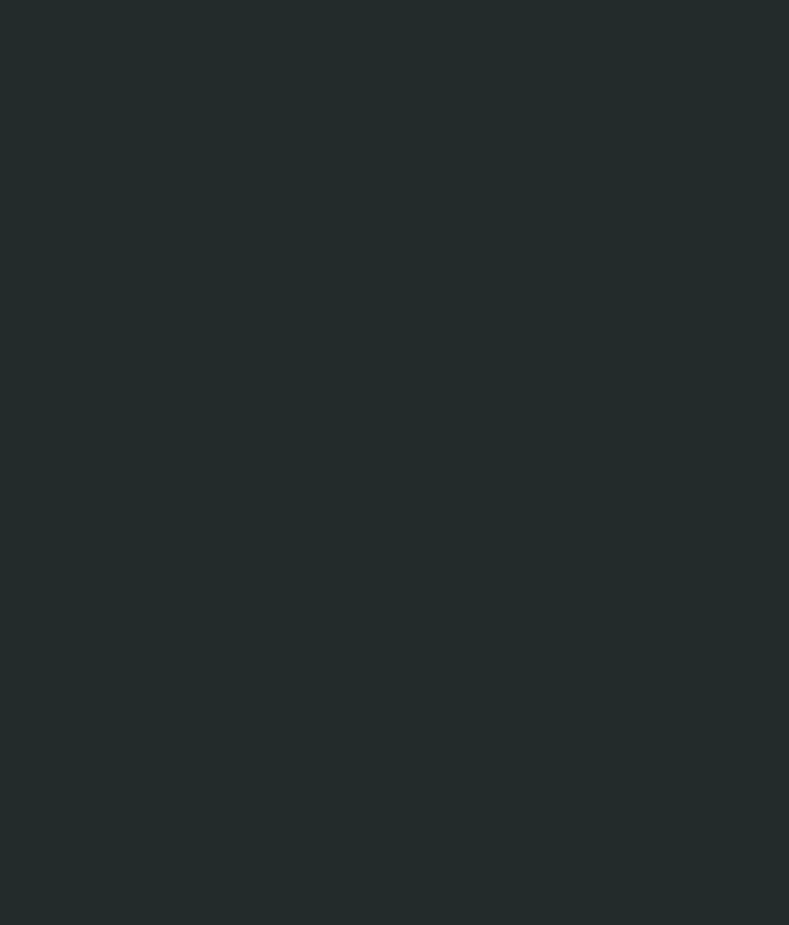
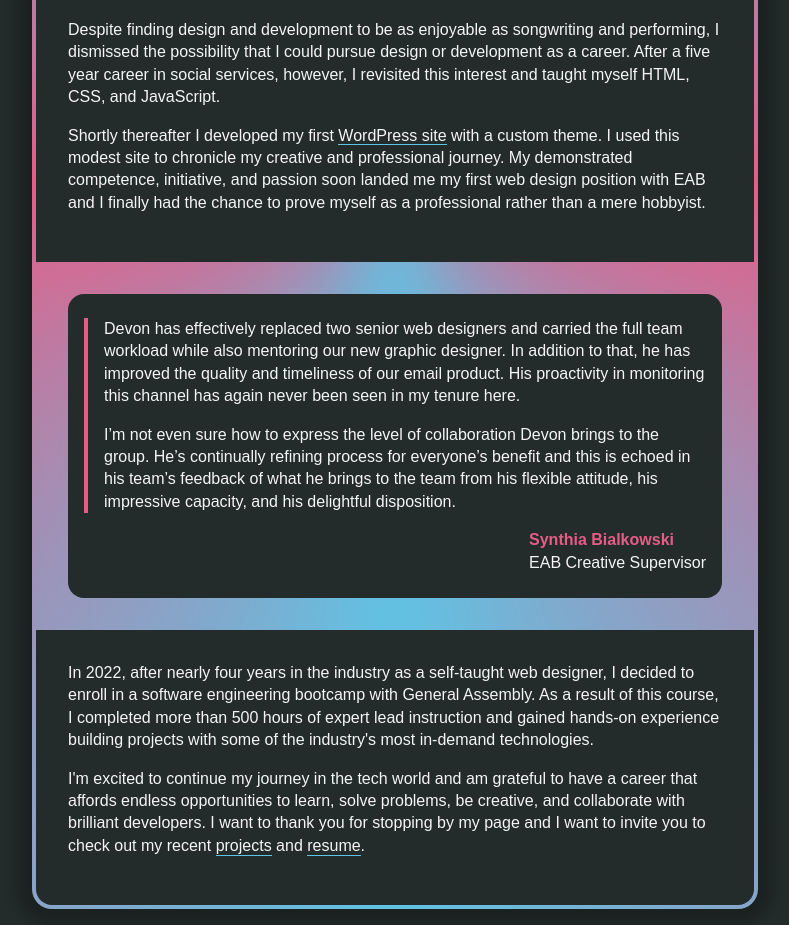
Before and after one commit to linesbydevon/devon_jones_portfolio, a React (Create React App) app in the folder drj_portfolio/: page / in a window 1280 px wide. Shown: the part 560-1485 px from the top of the page, without its empty margins (245-1034 px from the left). Before the commit the page ends 800 px from the top, so only its background shows below. Built offline with nearby package versions, Linux system fonts and the light colour scheme.

Commit message:
updated homepage and removed quote section from resume route

```diff
--- a/drj_portfolio/src/App.css
+++ b/drj_portfolio/src/App.css
@@ -161,7 +161,7 @@ h1{
 }
 
 .info p{
-  font-size: 1.2rem;
+  font-size: 1rem;
 }
 
 .socialLinks{
@@ -199,9 +199,66 @@ h1{
   fill: var(--wrapperColor)
 }
 
+/*=========
+HOME
+=========== */
+
+.home{
+  border-radius: 0 0 16px 16px;
+  overflow: hidden;
+}
+
+.home .copy{
+  background: var(--backgroundColor);
+  padding: 32px;
+
+}
+
+.copy a{
+  color: rgba(var(--fontColor),1);
+  text-decoration: none;
+  padding-bottom: .8px;
+  border-bottom: 1px solid var(--gradientColor1);
+  transition: border-color .6s ease;
+}
+.copy a:hover{
+  border-color: var(--gradientColor2);
+}
+
+.home h2{
+  margin-bottom: 24px;
+}
+
+.home .quoteContainer{
+  padding: 32px;
+}
+
+.home figure{
+  width: 100%;
+  padding: 24px 16px;
+  background: var(--backgroundColor);
+  border-radius: 16px;
+  position: relative;
+}
+
+.home figure blockquote{
+  padding-left: 16px;
+  border-left: 4px solid var(--gradientColor2);
+}
+
+.home figure .captionContainer{
+  display: flex;
+  justify-content: flex-end;
+}
+
+.home figure figcaption span{
+  font-weight: bold;
+  color: var(--gradientColor2);
+}
+
 
 /* ==========
-BODY STUFF
+RESUME STUFF
 ========== */
 
 main{
@@ -397,7 +454,7 @@ padding-top: 32px;
 
 }
 
-figcaption{
+/* figcaption{
   text-align: center;
   background: linear-gradient(to top, var(--wrapperColor) 60%, rgba(0,0,0,0) 60%)
 }
@@ -419,18 +476,18 @@ figcaption img:hover, #references img:hover{
 figcaption img {
   width: 150px;
 
-}
+} */
 
 
 
-blockquote{
+/* blockquote{
   background: var(--wrapperColor);
   padding: 32px;
 }
 blockquote p{
   max-width: 450px;
   margin: 0 auto 1em;
-}
+} */
 
 
 /*=====================
@@ -560,7 +617,6 @@ h1{
 }
 
 .info p{
-  font-size: 1.2rem;
 }
 
 /* ==========
--- a/drj_portfolio/src/components/Main.jsx
+++ b/drj_portfolio/src/components/Main.jsx
@@ -1,12 +1,13 @@
 import {Routes,Route} from 'react-router-dom'
 import Resume from './Routes/Resume'
 import Projects from './Routes/Projects'
+import Home from './Routes/Home'
 
 export default function Main(){
   return(
     <main>
       <Routes>
-        <Route path="/"/>
+        <Route path="/" element={<Home/>}/>
         <Route path="/projects" element={<Projects/>} />
         <Route path="/resume" element={<Resume/>} />
       </Routes>
--- /dev/null
+++ b/drj_portfolio/src/components/Routes/Home.jsx
@@ -0,0 +1,87 @@
+import { Link } from "react-router-dom";
+
+export default function Home() {
+  return (
+    <div className="home">
+      <div className="copy">
+        <h2>My story</h2>
+
+        <p>
+          I'm a lifelong creative who first developed an interest in web design
+          as a teenager when I had an active role in developing the brand of my
+          multiple music projects. These projects introduced me to design
+          software like Photoshop and technology like HTML and CSS that enabled
+          me to customize Myspace pages.
+        </p>
+        <p>
+          Despite finding design and development to be as enjoyable as
+          songwriting and performing, I dismissed the possibility that I could
+          pursue design or development as a career. After a five year career in
+          social services, however, I revisited this interest and taught myself
+          HTML, CSS, and JavaScript.
+        </p>
+        <p>
+          Shortly thereafter I developed my first{" "}
+          <a
+            href="https://www.linesbydevon.com"
+            target="_blank"
+            rel="noreferrer"
+          >
+            WordPress site
+          </a>{" "}
+          with a custom theme. I used this modest site to chronicle my creative
+          and professional journey. My demonstrated competence, initiative, and
+          passion soon landed me my first web design position with EAB and I
+          finally had the chance to prove myself as a professional rather than a
+          mere hobbyist.
+        </p>
+      </div>
+      <div className="quoteContainer">
+        <figure>
+          <blockquote>
+            <p>
+              Devon has effectively replaced two senior web designers and
+              carried the full team workload while also mentoring our new
+              graphic designer. In addition to that, he has improved the quality
+              and timeliness of our email product. His proactivity in monitoring
+              this channel has again never been seen in my tenure here.
+            </p>
+            <p>
+              I&rsquo;m not even sure how to express the level of collaboration
+              Devon brings to the group. He&rsquo;s continually refining process
+              for everyone&rsquo;s benefit and this is echoed in his
+              team&rsquo;s feedback of what he brings to the team from his
+              flexible attitude, his impressive capacity, and his delightful
+              disposition.
+            </p>
+          </blockquote>
+          <div className="captionContainer">
+            <figcaption>
+              <span>Synthia Bialkowski</span>
+              <br />
+              EAB Creative Supervisor
+            </figcaption>
+          </div>
+        </figure>
+      </div>
+      <div className="copy">
+        <p>
+          In 2022, after nearly four years in the industry as a self-taught web
+          designer, I decided to enroll in a software engineering bootcamp with
+          General Assembly. As a result of this course, I completed more than
+          500 hours of expert lead instruction and gained hands-on experience
+          building projects with some of the industry's most in-demand
+          technologies.
+        </p>
+        <p>
+          I'm excited to continue my journey in the tech world and am grateful
+          to have a career that affords endless opportunities to learn, solve
+          problems, be creative, and collaborate with brilliant developers. I
+          want to thank you for stopping by my page and I want to invite you to
+          check out my recent <Link to="/projects">projects</Link> and{" "}
+          <Link to="/resume">resume</Link>.
+        </p>
+      </div>
+    </div>
+  );
+}
--- a/drj_portfolio/src/components/Routes/Resume.jsx
+++ b/drj_portfolio/src/components/Routes/Resume.jsx
@@ -88,42 +88,7 @@ export default function Resume() {
           </li>
         </Collapsible>
       </section>
-      <section id="quote">
-  <h2>References</h2>
-  <div>
-<blockquote>
-  <p>Devon has effectively replaced two senior web designers and carried the full team workload while also mentoring our new graphic designer. In addition
-    to that, he has improved the quality and timeliness of our email product. His proactivity in monitoring this channel has again never been seen in my tenure here.
-    </p>
-    <p>I&rsquo;m not even sure how to express the level of collaboration Devon brings to the group. He&rsquo;s continually refining process for everyone&rsquo;s benefit and this is echoed in his team&rsquo;s feedback
-    of what he brings to the team from his flexible attitude, his impressive capacity, and his delightful disposition.</p>
 
-</blockquote>
-<figcaption>
-  <img src="https://media-exp1.licdn.com/dms/image/C4E03AQHeYR_hNGTf7Q/profile-displayphoto-shrink_800_800/0/1564147276704?e=1671062400&v=beta&t=TFjDKzYJRC123dsjmXoHNsHX_L-JjiaxRaX7xLWNmFo" />
-  <h3>Synthia Bialkowski</h3>
-  <p>EAB Creative Supervisor</p>
-</figcaption>
-</div>
-</section>
-<section id="references">
-
-  <section>
-    <img src="https://media-exp1.licdn.com/dms/image/C4E03AQGbtJezNh1Pug/profile-displayphoto-shrink_800_800/0/1516333195349?e=1671062400&v=beta&t=dibrNfZ3dJBaatB1-6Z4emYlfJpjsO-0j1ab4gbxlqc" />
-    <h3>Malcolm McDonald</h3>
-    <p>Capital One Digital Messaging Supervisor</p>
-    </section>
-    <section>
-      <img src="https://media-exp1.licdn.com/dms/image/C4D03AQHmeyP1BZ9I3A/profile-displayphoto-shrink_800_800/0/1633835650494?e=1671062400&v=beta&t=GJ_cX8nbJtBbls-wJphqacPxzUEiN9Et2yO8RT5amJg" />
-    <h3>Margaux Jacks</h3>
-    <p>EAB Senior Art Director</p>
-  </section>
-  <section>
-    <img src="https://media-exp1.licdn.com/dms/image/C4E03AQF5dX2xZKdCJg/profile-displayphoto-shrink_800_800/0/1585536998358?e=1671062400&v=beta&t=nVPkQuaw6-sCzk2fHGDy1_rG_AmwMUD3tZpHdnQsSJg" />
-    <h3>Meredith Dobbins</h3>
-    <p>EAB Senior Copywriter</p>
-  </section>
-</section>
     </div>
   );
 }
```
Also changed, not shown: 2 other files (tests, documents, lock files or other folders).
